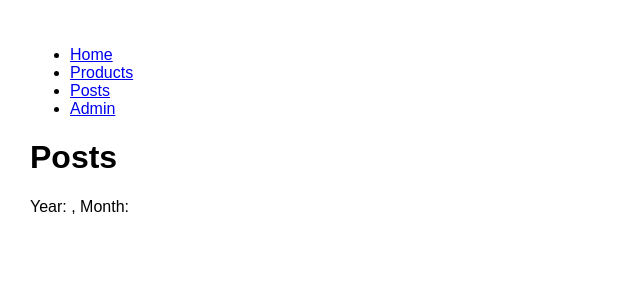
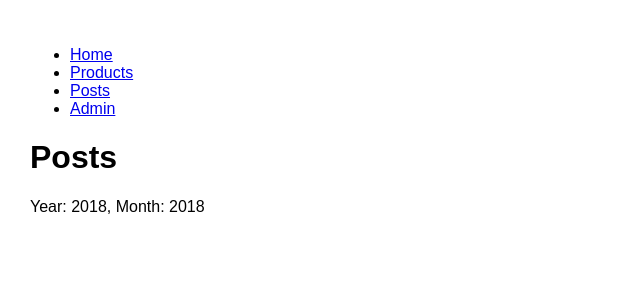
Before and after one commit to luyongtang/vidly-router, a React (Create React App) app: page /api/posts/2018/06 in a window 1280 px wide. Shown: the top 300 px of the page, without its empty margins (0-640 px from the left). Built offline with nearby package versions, Linux system fonts and the light colour scheme.

Commit message:
#2 Used 'this.props.match.params' to access to the parameter passed in from the path 1. 'id' for 'productDetails' component; 2. 'year' and 'month' for 'posts' component.

```diff
--- a/src/App.js
+++ b/src/App.js
@@ -24,7 +24,7 @@ class App extends Component {
               path="/products"
               render={props => <Products sortBy="newest" {...props} />}
             />
-            <Route path="/posts" component={Posts} />
+            <Route path="/posts/:year/:month" component={Posts} />
             <Route path="/admin" component={Dashboard} />
           </Switch>
         </div>
--- a/src/components/posts.jsx
+++ b/src/components/posts.jsx
@@ -1,10 +1,10 @@
 import React from "react";
 
-const Posts = () => {
+const Posts = ({ match }) => {
   return (
     <div>
       <h1>Posts</h1>
-      Year: , Month:
+      Year: {match.params.year}, Month: {match.params.year}
     </div>
   );
 };
--- a/src/components/productDetails.jsx
+++ b/src/components/productDetails.jsx
@@ -8,7 +8,7 @@ class ProductDetails extends Component {
   render() {
     return (
       <div>
-        <h1>Product Details - </h1>
+        <h1>Product Details - {this.props.match.params.id} </h1>
         <button onClick={this.handleSave}>Save</button>
       </div>
     );
```
